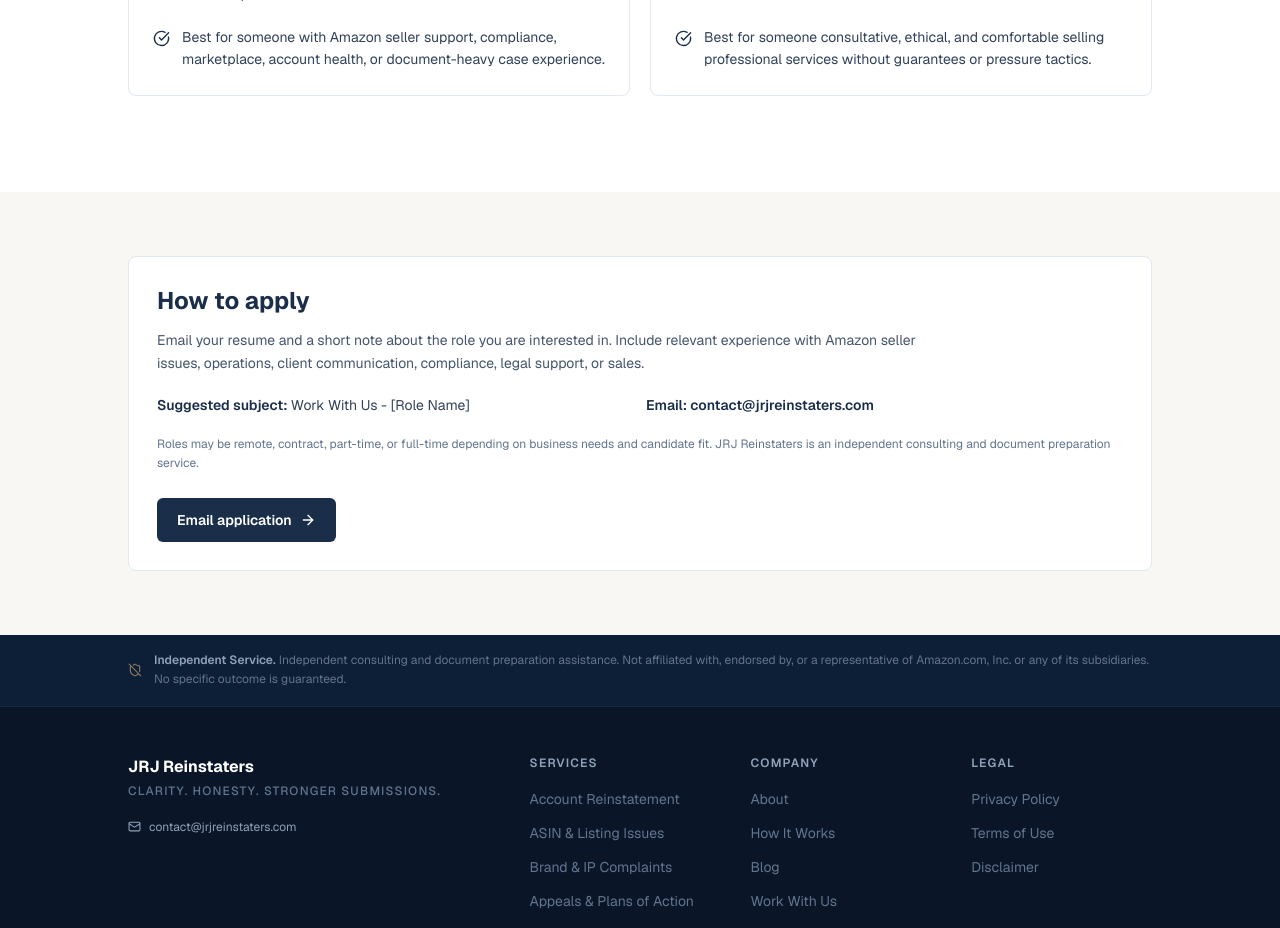
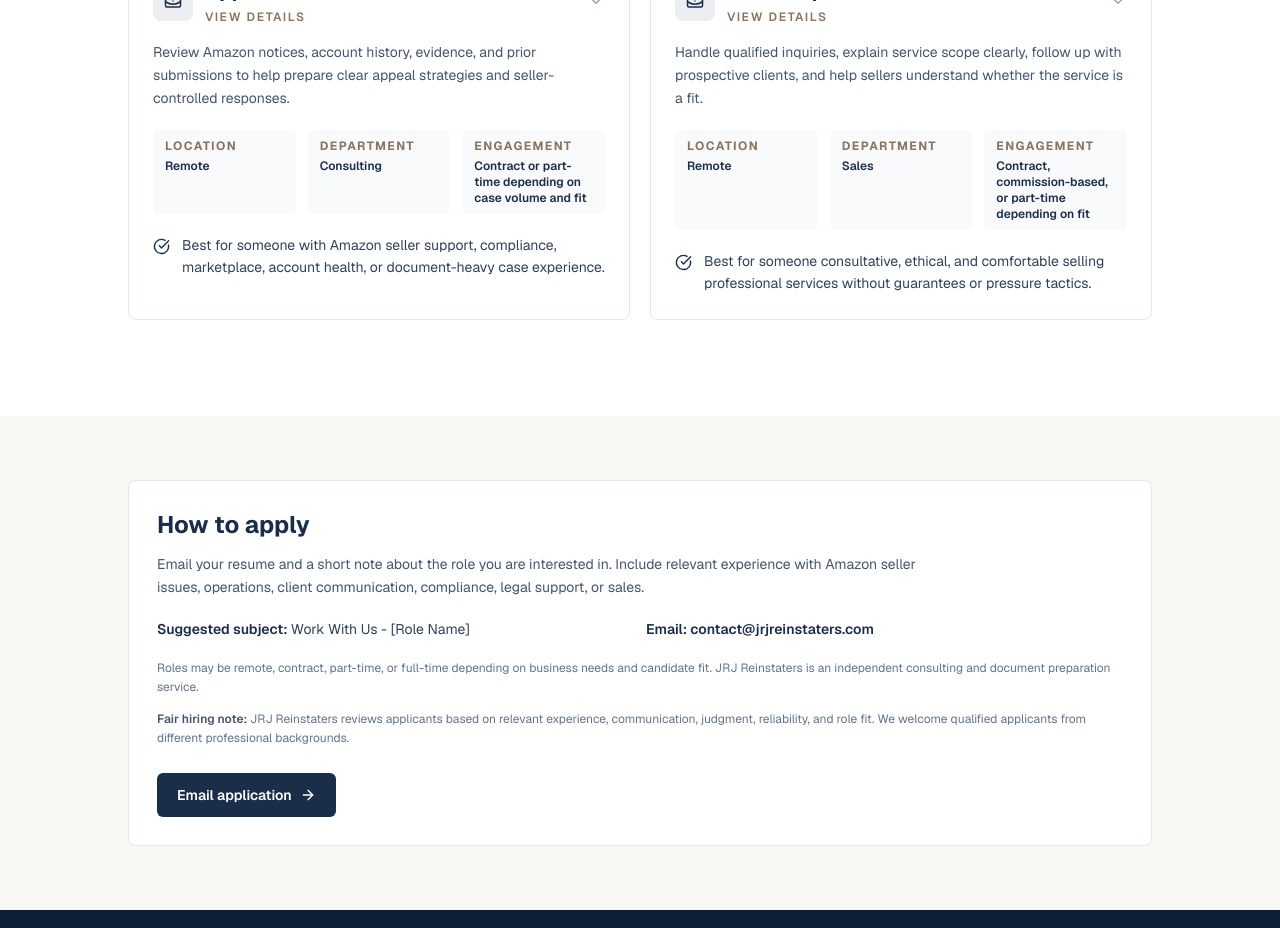
Before and after one commit to jlayestas/amazon_appeal, a Next.js app: page /en/work-with-us in a window 1280 px wide. Shown: the part 1160-2088 px from the top of the page. Built offline with nearby package versions, Linux system fonts and the light colour scheme.

Commit message:
Refine job postings and contact issue types

```diff
--- a/src/app/[locale]/work-with-us/page.tsx
+++ b/src/app/[locale]/work-with-us/page.tsx
@@ -32,12 +32,22 @@ const content = {
     responsibilitiesLabel: "Responsibilities",
     backgroundLabel: "Preferred background",
     stepsLabel: "Steps to apply",
+    locationLabel: "Location",
+    engagementLabel: "Engagement",
+    departmentLabel: "Department",
+    applyEmailLabel: "Send applications to",
+    fairHiringLabel: "Fair hiring note",
+    fairHiring:
+      "JRJ Reinstaters reviews applicants based on relevant experience, communication, judgment, reliability, and role fit. We welcome qualified applicants from different professional backgrounds.",
     note:
       "Roles may be remote, contract, part-time, or full-time depending on business needs and candidate fit. JRJ Reinstaters is an independent consulting and document preparation service.",
     roleNameLabel: "Role Name",
     jobs: [
       {
         title: "Operations Manager",
+        department: "Operations",
+        location: "Remote",
+        engagement: "Contract, part-time, or full-time depending on fit",
         description:
           "Own day-to-day workflow, case intake coordination, internal follow-ups, and process improvements so client work moves cleanly from review to delivery.",
         profile:
@@ -55,6 +65,9 @@ const content = {
       },
       {
         title: "Account Manager",
+        department: "Client Success",
+        location: "Remote",
+        engagement: "Contract, part-time, or full-time depending on fit",
         description:
           "Support client communication, case status updates, document collection, and expectation-setting throughout the appeal preparation process.",
         profile:
@@ -72,6 +85,9 @@ const content = {
       },
       {
         title: "Appeal Consultant",
+        department: "Consulting",
+        location: "Remote",
+        engagement: "Contract or part-time depending on case volume and fit",
         description:
           "Review Amazon notices, account history, evidence, and prior submissions to help prepare clear appeal strategies and seller-controlled responses.",
         profile:
@@ -89,6 +105,9 @@ const content = {
       },
       {
         title: "Sales Representative",
+        department: "Sales",
+        location: "Remote",
+        engagement: "Contract, commission-based, or part-time depending on fit",
         description:
           "Handle qualified inquiries, explain service scope clearly, follow up with prospective clients, and help sellers understand whether the service is a fit.",
         profile:
@@ -126,12 +145,22 @@ const content = {
     responsibilitiesLabel: "Responsabilidades",
     backgroundLabel: "Perfil preferido",
     stepsLabel: "Pasos para aplicar",
+    locationLabel: "Ubicación",
+    engagementLabel: "Modalidad",
+    departmentLabel: "Departamento",
+    applyEmailLabel: "Enviar solicitudes a",
+    fairHiringLabel: "Nota de contratación justa",
+    fairHiring:
+      "JRJ Reinstaters revisa candidatos segun experiencia relevante, comunicacion, criterio, confiabilidad y ajuste con la posicion. Invitamos a aplicar a candidatos calificados de distintos perfiles profesionales.",
     note:
       "Las posiciones pueden ser remotas, por contrato, medio tiempo o tiempo completo segun las necesidades del negocio y el perfil del candidato. JRJ Reinstaters es un servicio independiente de consultoria y preparacion de documentos.",
     roleNameLabel: "Nombre de la posicion",
     jobs: [
       {
         title: "Gerente de Operaciones",
+        department: "Operaciones",
+        location: "Remoto",
+        engagement: "Contrato, medio tiempo o tiempo completo segun ajuste",
         description:
           "Coordinar el flujo diario de trabajo, intake de casos, seguimientos internos y mejoras de proceso para que cada caso avance de revision a entrega con orden.",
         profile:
@@ -149,6 +178,9 @@ const content = {
       },
       {
         title: "Account Manager",
+        department: "Exito del Cliente",
+        location: "Remoto",
+        engagement: "Contrato, medio tiempo o tiempo completo segun ajuste",
         description:
           "Apoyar la comunicacion con clientes, actualizaciones de estado, recoleccion de documentos y manejo de expectativas durante la preparacion de apelaciones.",
         profile:
@@ -166,6 +198,9 @@ const content = {
       },
       {
         title: "Consultor de Apelaciones",
+        department: "Consultoria",
+        location: "Remoto",
+        engagement: "Contrato o medio tiempo segun volumen de casos y ajuste",
         description:
           "Revisar avisos de Amazon, historial de cuenta, evidencia y presentaciones anteriores para apoyar estrategias de apelacion claras.",
         profile:
@@ -183,6 +218,9 @@ const content = {
       },
       {
         title: "Representante de Ventas",
+        department: "Ventas",
+        location: "Remoto",
+        engagement: "Contrato, comision o medio tiempo segun ajuste",
         description:
           "Atender consultas calificadas, explicar claramente el alcance del servicio, dar seguimiento a prospectos y ayudar a vendedores a entender si el servicio aplica.",
         profile:
@@ -230,6 +268,7 @@ export default async function WorkWithUsPage({ params }: PageProps) {
     url: absoluteUrl(locale, "work-with-us"),
     publisher: { "@type": "Organization", name: SITE_NAME },
   };
+  const jobSubject = (title: string) => `${c.subjectPrefix} - ${title}`;
 
   return (
     <>
@@ -266,9 +305,9 @@ export default async function WorkWithUsPage({ params }: PageProps) {
               >
                 <summary className="cursor-pointer list-none focus-visible:outline focus-visible:outline-2 focus-visible:outline-offset-4 focus-visible:outline-[#1a2e4a]">
                   <div className="mb-4 flex items-center gap-3">
-                  <div className="flex h-10 w-10 items-center justify-center rounded-lg bg-[#1a2e4a]/8">
-                    <BriefcaseBusiness size={18} className="text-[#1a2e4a]" aria-hidden="true" />
-                  </div>
+                    <div className="flex h-10 w-10 items-center justify-center rounded-lg bg-[#1a2e4a]/8">
+                      <BriefcaseBusiness size={18} className="text-[#1a2e4a]" aria-hidden="true" />
+                    </div>
                     <div className="min-w-0 flex-1">
                       <h2 className="text-xl font-bold text-[#1a2e4a]">{job.title}</h2>
                       <p className="mt-1 text-xs font-semibold uppercase tracking-[0.13em] text-[#8a7560]">
@@ -282,6 +321,26 @@ export default async function WorkWithUsPage({ params }: PageProps) {
                     />
                   </div>
                   <p className="text-sm leading-relaxed text-slate-600">{job.description}</p>
+                  <dl className="mt-5 grid gap-3 text-xs text-slate-600 sm:grid-cols-3">
+                    <div className="rounded-md bg-slate-50 px-3 py-2">
+                      <dt className="font-bold uppercase tracking-[0.12em] text-[#8a7560]">
+                        {c.locationLabel}
+                      </dt>
+                      <dd className="mt-1 font-semibold text-[#1a2e4a]">{job.location}</dd>
+                    </div>
+                    <div className="rounded-md bg-slate-50 px-3 py-2">
+                      <dt className="font-bold uppercase tracking-[0.12em] text-[#8a7560]">
+                        {c.departmentLabel}
+                      </dt>
+                      <dd className="mt-1 font-semibold text-[#1a2e4a]">{job.department}</dd>
+                    </div>
+                    <div className="rounded-md bg-slate-50 px-3 py-2">
+                      <dt className="font-bold uppercase tracking-[0.12em] text-[#8a7560]">
+                        {c.engagementLabel}
+                      </dt>
+                      <dd className="mt-1 font-semibold text-[#1a2e4a]">{job.engagement}</dd>
+                    </div>
+                  </dl>
                   <div className="mt-5 flex gap-3 text-sm leading-relaxed text-slate-700">
                     <CheckCircle size={17} className="mt-1 shrink-0 text-[#1a2e4a]" aria-hidden="true" />
                     <p>{job.profile}</p>
@@ -290,6 +349,11 @@ export default async function WorkWithUsPage({ params }: PageProps) {
 
                 <div className="mt-6 border-t border-slate-200 pt-6">
                   <h3 className="text-sm font-bold uppercase tracking-[0.13em] text-[#8a7560]">
+                    {c.overviewLabel}
+                  </h3>
+                  <p className="mt-3 text-sm leading-relaxed text-slate-700">{job.description}</p>
+
+                  <h3 className="mt-6 text-sm font-bold uppercase tracking-[0.13em] text-[#8a7560]">
                     {c.responsibilitiesLabel}
                   </h3>
                   <ul className="mt-3 space-y-3">
@@ -300,6 +364,11 @@ export default async function WorkWithUsPage({ params }: PageProps) {
                       </li>
                     ))}
                   </ul>
+
+                  <h3 className="mt-6 text-sm font-bold uppercase tracking-[0.13em] text-[#8a7560]">
+                    {c.backgroundLabel}
+                  </h3>
+                  <p className="mt-3 text-sm leading-relaxed text-slate-700">{job.profile}</p>
 
                   <h3 className="mt-6 text-sm font-bold uppercase tracking-[0.13em] text-[#8a7560]">
                     {c.stepsLabel}
@@ -315,8 +384,21 @@ export default async function WorkWithUsPage({ params }: PageProps) {
                     ))}
                   </ol>
 
+                  <div className="mt-5 rounded-md border border-slate-200 bg-white p-4 text-sm text-slate-700">
+                    <p>
+                      <span className="font-semibold text-[#1a2e4a]">{c.applyEmailLabel}: </span>
+                      <a href={`mailto:${CONTACT_EMAIL}`} className="font-semibold text-[#1a2e4a] hover:text-[#8a7560]">
+                        {CONTACT_EMAIL}
+                      </a>
+                    </p>
+                    <p className="mt-2">
+                      <span className="font-semibold text-[#1a2e4a]">{c.subjectLabel}: </span>
+                      {jobSubject(job.title)}
+                    </p>
+                  </div>
+
                   <Link
-                    href={`mailto:${CONTACT_EMAIL}?subject=${encodeURIComponent(`${c.subjectPrefix} - ${job.title}`)}`}
+                    href={`mailto:${CONTACT_EMAIL}?subject=${encodeURIComponent(jobSubject(job.title))}`}
                     className="mt-6 inline-flex items-center gap-2 rounded-md bg-[#1a2e4a] px-4 py-2.5 text-sm font-semibold text-white hover:bg-[#243d60]"
                   >
                     {c.emailLabel}
@@ -346,6 +428,10 @@ export default async function WorkWithUsPage({ params }: PageProps) {
             </p>
           </div>
           <p className="mt-5 text-xs leading-relaxed text-slate-500">{c.note}</p>
+          <p className="mt-3 text-xs leading-relaxed text-slate-500">
+            <span className="font-semibold text-slate-600">{c.fairHiringLabel}: </span>
+            {c.fairHiring}
+          </p>
           <Link
             href={mailtoHref}
             className="mt-6 inline-flex items-center gap-2 rounded-md bg-[#1a2e4a] px-5 py-3 text-sm font-semibold text-white hover:bg-[#243d60]"
--- a/src/messages/en.ts
+++ b/src/messages/en.ts
@@ -486,11 +486,7 @@ export const messages = {
       { value: "", label: "Select an issue type…" },
       { value: "account-suspension", label: "Account Suspension" },
       { value: "account-verification", label: "Account Verification / Deactivation" },
-      { value: "asin-removal", label: "ASIN or Listing Removal" },
-      { value: "listing-suppressed", label: "Listing Suppressed or Restricted" },
-      { value: "ip-complaint-received", label: "IP / Trademark Complaint Received" },
-      { value: "ip-complaint-filing", label: "IP / Trademark Complaint to File" },
-      { value: "counterfeit-allegation", label: "Counterfeit or Inauthentic Allegation" },
+      { value: "listing-ip-authenticity", label: "Listing, IP, Counterfeit, or Authenticity Issue" },
       { value: "poa-drafting", label: "Plan of Action / Appeal Drafting" },
       { value: "other", label: "Other / Not Sure" },
     ],
--- a/src/messages/es.ts
+++ b/src/messages/es.ts
@@ -486,11 +486,7 @@ export const messages = {
       { value: "", label: "Selecciona un tipo de problema…" },
       { value: "account-suspension", label: "Suspensión de Cuenta" },
       { value: "account-verification", label: "Verificación / Desactivación de Cuenta" },
-      { value: "asin-removal", label: "Eliminación de ASIN o Listado" },
-      { value: "listing-suppressed", label: "Listado Suprimido o Restringido" },
-      { value: "ip-complaint-received", label: "Queja de PI / Marca Recibida" },
-      { value: "ip-complaint-filing", label: "Queja de PI / Marca a Presentar" },
-      { value: "counterfeit-allegation", label: "Alegación de Falsificación o Inautenticidad" },
+      { value: "listing-ip-authenticity", label: "Listado, PI, Falsificación o Autenticidad" },
       { value: "poa-drafting", label: "Plan de Acción / Elaboración de Apelación" },
       { value: "other", label: "Otro / No Estoy Seguro" },
     ],
```
